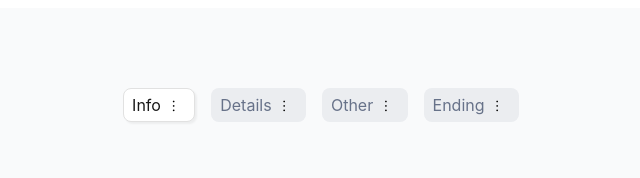
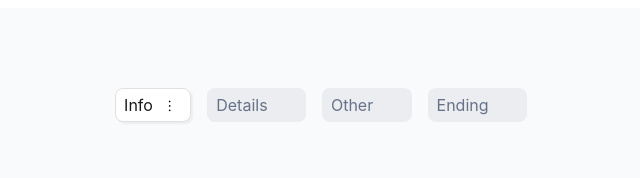
Before and after one commit to gillibrand/fillout-pagebar, a React (Vite) app: page / in a window 1280 px wide. Shown: the top 178 px of the page, without its empty margins (319-959 px from the left). Built offline with nearby package versions, Linux system fonts and the light colour scheme.

Commit message:
Handle keyboard selection of the link

```diff
--- a/src/components/PageNav/PageNav.tsx
+++ b/src/components/PageNav/PageNav.tsx
@@ -62,7 +62,7 @@ function onDown(
 
   function cleanUp() {
     if (avatar) document.body.removeChild(avatar);
-    clickedButton.style.visibility = "";
+    clickedButton.classList.remove("invisible");
 
     pageNav.removeEventListener("pointermove", onMove);
     pageNav.removeEventListener("pointerup", onUp);
@@ -98,7 +98,7 @@ function onDown(
     showAt(avatar, downEvent);
 
     // Hide original button, but still take up space
-    clickedButton.style.visibility = "hidden";
+    clickedButton.classList.add("invisible");
 
     const buttons = Array.from(
       pageNav.querySelectorAll(".PageNavButton")
@@ -267,6 +267,7 @@ export function PageNav({
           label={page.label}
           href={page.href}
           onPointerDown={handlePointerDown}
+          onClick={onPageClick}
           isActive={page.id === activePageId}
         />
       ))}
--- a/src/components/PageNav/PageNavButton.css
+++ b/src/components/PageNav/PageNavButton.css
@@ -3,8 +3,10 @@
   background-color: #ebedf0;
   border-radius: 0.5rem;
   padding: 0.25rem 0.5rem;
+  color: #677289;
 
-  color: #677289;
+  display: flex;
+  gap: 0.25rem;
 
   a,
   a:visited {
@@ -12,20 +14,49 @@
     text-decoration: none;
   }
 
-  button {
-    appearance: none;
-    background-color: transparent;
+  a:focus {
+    outline: none;
   }
 }
 
 .PageNavButton__menu-button {
+  appearance: none;
+  background-color: transparent;
   border: none;
   cursor: pointer;
+  visibility: hidden;
+  outline: none;
+  border-radius: 0.25rem;
+
+  &:focus-visible {
+    background-color: rgba(0 0 0 / 0.1);
+  }
 }
 
-.PageNavButton.is-active {
+.PageNavButton.is-active,
+.PageNavButton:has(:focus-visible) {
   color: #1a1a1a;
   background-color: white;
   border-color: #e1e1e1;
   box-shadow: 2px 2px 2px rgba(0 0 0 / 0.05);
 }
+
+.PageNavButton.invisible {
+  visibility: hidden;
+
+  .PageNavButton__menu-button {
+    /* children can TURN this on again in some cases, so need to override forcefully */
+    visibility: hidden !important;
+  }
+}
+
+.PageNavButton.is-active {
+  .PageNavButton__menu-button {
+    visibility: initial;
+  }
+}
+
+.PageNavButton:has(:focus-visible) {
+  border-color: #2f71e3;
+  outline: solid 2px #c5d7f4;
+}
--- a/src/components/PageNav/PageNavButton.tsx
+++ b/src/components/PageNav/PageNavButton.tsx
@@ -5,8 +5,18 @@ interface Props {
   id: string;
   label: string;
   href: string;
+  isActive: boolean;
+
+  /**
+   * On pointer down even that may be a click or drag.
+   */
   onPointerDown: React.PointerEventHandler;
-  isActive: boolean;
+
+  /**
+   * On a known "click" or keyboard equivalent. Cannot be a drag.
+   * @param id ID of this button.
+   */
+  onClick: (id: string) => void;
 }
 
 export function PageNavButton({
@@ -15,6 +25,7 @@ export function PageNavButton({
   href,
   isActive,
   onPointerDown,
+  onClick,
 }: Props) {
   return (
     <div
@@ -22,7 +33,9 @@ export function PageNavButton({
       onPointerDown={onPointerDown}
       data-id={id}
     >
-      <a href={href}>{label}</a>
+      <a href={href} onClick={() => onClick(id)}>
+        {label}
+      </a>
       <button className="PageNavButton__menu-button">︙</button>
     </div>
   );
```
